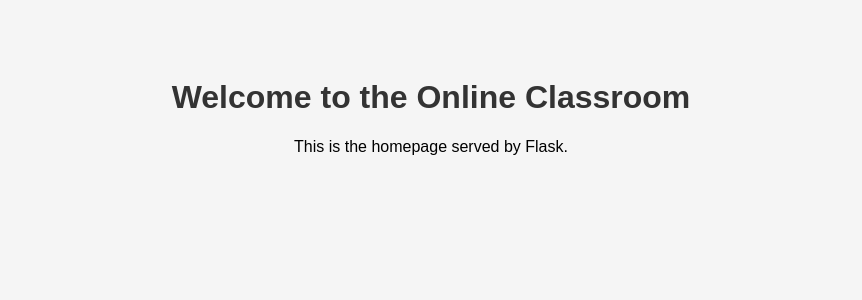
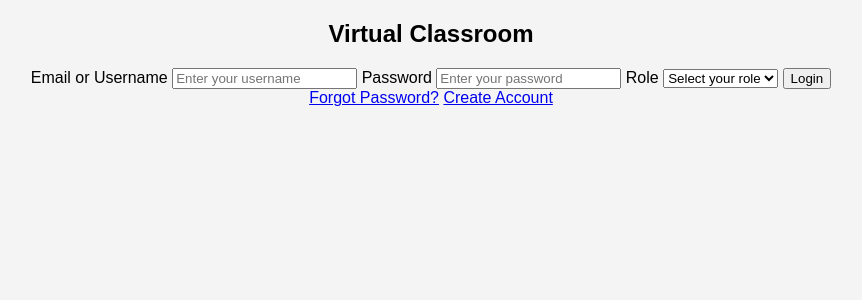
Before and after one commit to ABDULLAOMAR25/VClassroom, a Flask app: template templates/index.html in a window 1280 px wide. Shown: the top 300 px of the page, without its empty margins (209-1071 px from the left). Run offline with Flask 3, Linux system fonts and the light colour scheme; the template is opened without the code that fills it, so the values that code supplies are empty.

Commit message:
Style.css

```diff
--- a/static/style.css
+++ b/static/style.css
@@ -1,10 +1,171 @@
-body {
-    font-family: Arial, sans-serif;
-    background-color: #f5f5f5;
-    text-align: center;
-    padding: 50px;
+/* Reset & Globals */
+* {
+  margin: 0;
+  padding: 0;
+  box-sizing: border-box;
 }
 
-h1 {
-    color: #333;
+body {
+  font-family: 'Segoe UI', Tahoma, Geneva, Verdana, sans-serif;
+  height: 100vh;
 }
+
+/* --------------------------------- */
+/* Login Page Styles */
+.login-container {
+  width: 100%;
+  max-width: 400px;
+  padding: 20px;
+  margin: auto;
+  display: flex;
+  justify-content: center;
+  align-items: center;
+  background: linear-gradient(120deg, #007bff, #00c6ff);
+}
+
+.login-card {
+  background-color: #fff;
+  padding: 30px 20px;
+  border-radius: 15px;
+  box-shadow: 0 0 10px rgba(0, 0, 0, 0.1);
+  width: 100%;
+}
+
+.login-card h2 {
+  text-align: center;
+  margin-bottom: 25px;
+  color: #007bff;
+}
+
+form label {
+  display: block;
+  margin-bottom: 5px;
+  color: #333;
+}
+
+form input,
+form select {
+  width: 100%;
+  padding: 10px;
+  margin-bottom: 15px;
+  border: 1px solid #ccc;
+  border-radius: 8px;
+}
+
+form button {
+  width: 100%;
+  padding: 12px;
+  background-color: #007bff;
+  border: none;
+  color: white;
+  border-radius: 8px;
+  font-size: 16px;
+  cursor: pointer;
+}
+
+form button:hover {
+  background-color: #0056b3;
+}
+
+.login-links {
+  display: flex;
+  justify-content: space-between;
+  margin-top: 10px;
+}
+
+.login-links a {
+  color: #007bff;
+  text-decoration: none;
+  font-size: 14px;
+}
+
+.login-links a:hover {
+  text-decoration: underline;
+}
+
+/* --------------------------------- */
+/* Dashboard Styles */
+.dashboard-body {
+  display: flex;
+  height: 100vh;
+  background-color: #f5f8ff;
+}
+
+.sidebar {
+  width: 220px;
+  background-color: #007bff;
+  color: white;
+  padding: 20px;
+  box-shadow: 2px 0 5px rgba(0,0,0,0.1);
+}
+
+.sidebar h2 {
+  margin-bottom: 30px;
+  text-align: center;
+}
+
+.sidebar ul {
+  list-style-type: none;
+  padding: 0;
+}
+
+.sidebar ul li {
+  margin: 15px 0;
+  cursor: pointer;
+  padding: 10px;
+  border-radius: 6px;
+  transition: background-color 0.2s;
+}
+
+.sidebar ul li:hover,
+.sidebar ul li.active {
+  background-color: rgba(255, 255, 255, 0.2);
+}
+
+.main {
+  flex: 1;
+  padding: 30px;
+}
+
+header h1 {
+  margin: 0;
+  color: #333;
+}
+
+header p {
+  color: #555;
+}
+
+.cards {
+  display: grid;
+  grid-template-columns: repeat(auto-fill, minmax(220px, 1fr));
+  gap: 20px;
+  margin-top: 30px;
+}
+
+.card {
+  background-color: white;
+  padding: 20px;
+  border-radius: 10px;
+  box-shadow: 0 2px 5px rgba(0,0,0,0.1);
+  text-align: center;
+}
+
+.card h3 {
+  color: #007bff;
+  margin-bottom: 10px;
+}
+
+.card button {
+  padding: 10px 15px;
+  margin-top: 10px;
+  background-color: #007bff;
+  color: white;
+  border: none;
+  border-radius: 6px;
+  cursor: pointer;
+}
+
+.card button:hover {
+  background-color: #0056b3;
+}
--- a/templates/index.html
+++ b/templates/index.html
@@ -1,11 +1,37 @@
 <!DOCTYPE html>
-<html>
+<html lang="en">
 <head>
-    <title>Online Classroom</title>
-    <link rel="stylesheet" type="text/css" href="{{ url_for('static', filename='style.css') }}">
+  <meta charset="UTF-8">
+  <meta name="viewport" content="width=device-width, initial-scale=1.0">
+  <title>Virtual Classroom - Login</title>
+  <link rel="stylesheet" href="style.css">
 </head>
 <body>
-    <h1>Welcome to the Online Classroom</h1>
-    <p>This is the homepage served by Flask.</p>
+  <div class="login-container">
+    <div class="login-card">
+      <h2>Virtual Classroom</h2>
+      <form>
+        <label for="username">Email or Username</label>
+        <input type="text" id="username" placeholder="Enter your username" required>
+
+        <label for="password">Password</label>
+        <input type="password" id="password" placeholder="Enter your password" required>
+
+        <label for="role">Role</label>
+        <select id="role" required>
+          <option value="" disabled selected>Select your role</option>
+          <option value="student">Student</option>
+          <option value="teacher">Teacher</option>
+          <option value="admin">Admin</option>
+        </select>
+
+        <button type="submit">Login</button>
+        <div class="login-links">
+          <a href="#">Forgot Password?</a>
+          <a href="#">Create Account</a>
+        </div>
+      </form>
+    </div>
+  </div>
 </body>
 </html>
```
